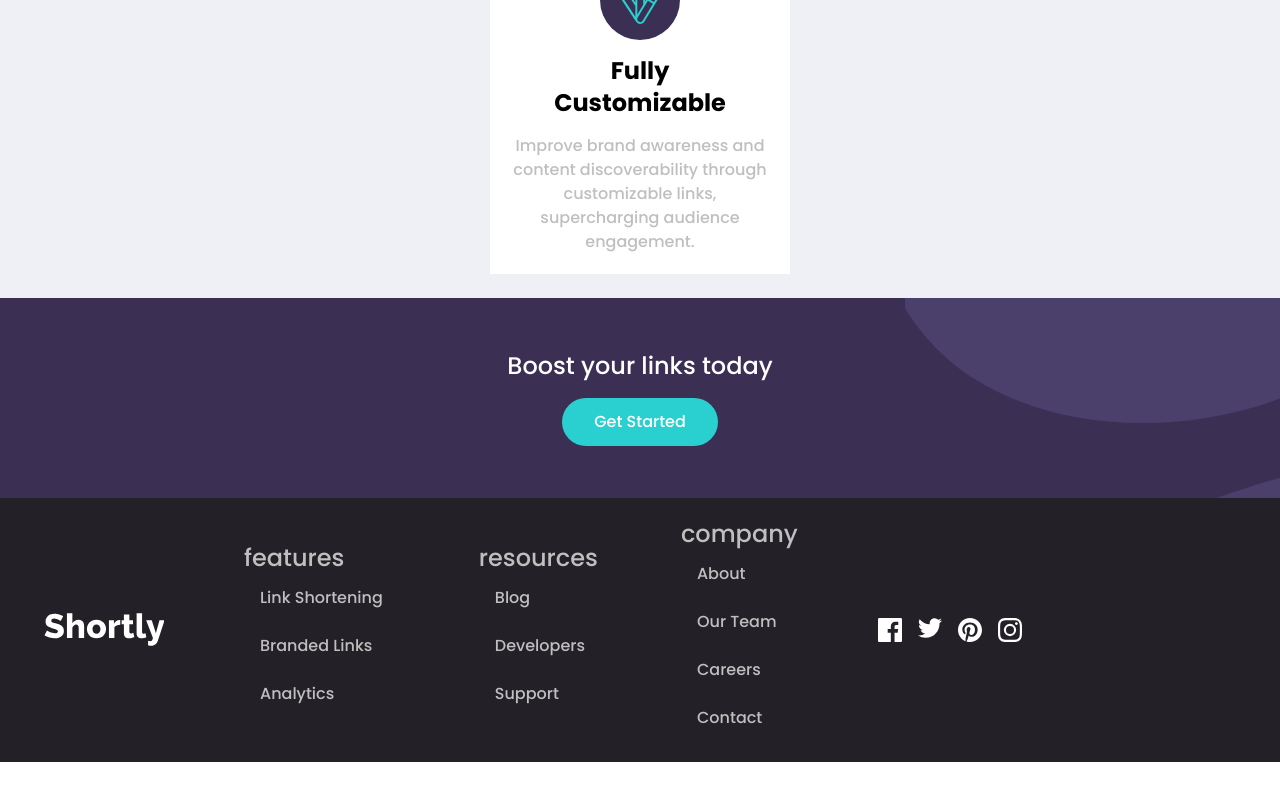
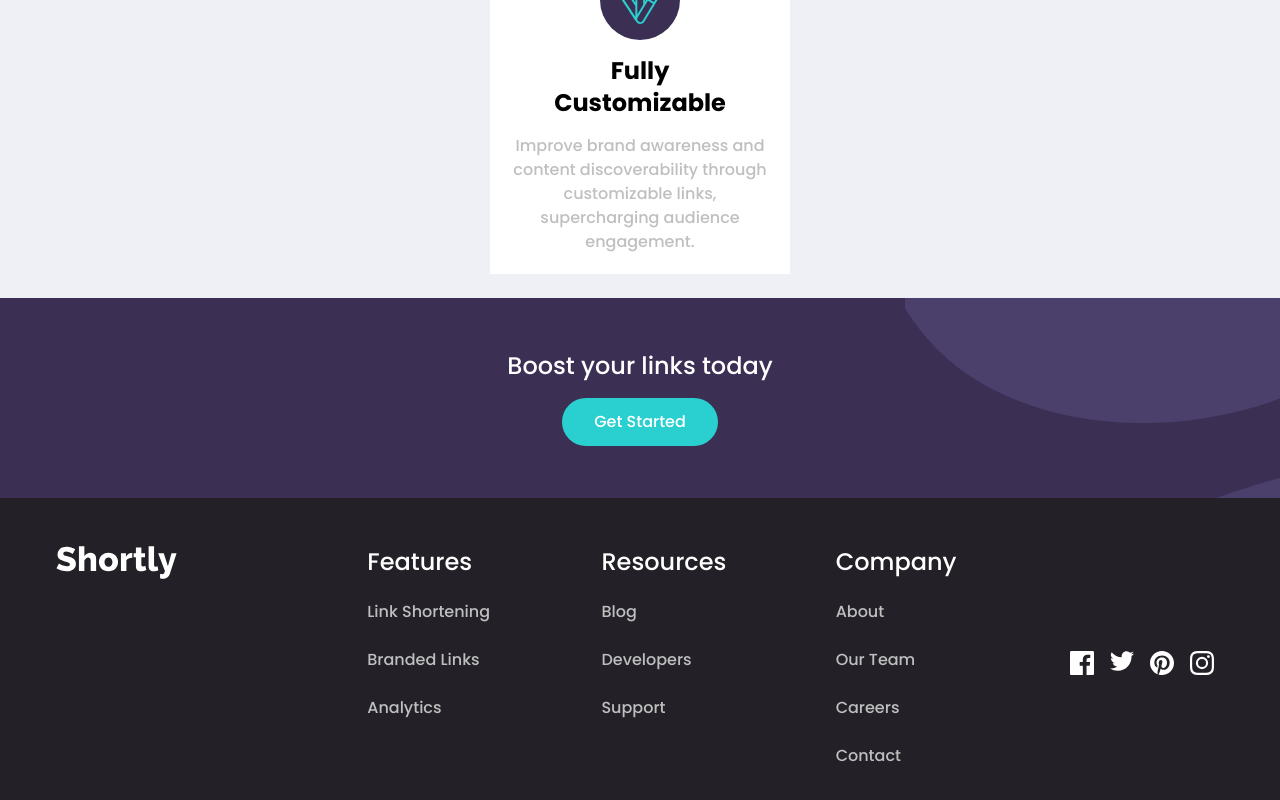
Before and after one commit to karolwk/url-shortening-api, a React (Create React App) app: page / in a window 1280 px wide. Shown: the part 1334-2134 px from the top of the page. Before the commit the page ends 2096 px from the top, so only its background shows below. Built offline with nearby package versions, Linux system fonts and the light colour scheme.

Commit message:
cleanup and style fixes

```diff
--- a/src/components/Footer/Footer.tsx
+++ b/src/components/Footer/Footer.tsx
@@ -1,14 +1,6 @@
-import {
-  Box,
-  Container,
-  Typography,
-  List,
-  ListItem,
-  ListItemText,
-} from '@mui/material';
+import { Box, Container, Typography } from '@mui/material';
 import { useTheme } from '@mui/material/styles';
 
-import React from 'react';
 import IconFacebook from '../../assets/IconFacebook';
 import IconInstagram from '../../assets/IconInstagram';
 import IconPinterest from '../../assets/IconPinterest';
@@ -26,14 +18,26 @@ const Footer = (props: Props) => {
     company: ['About', 'Our Team', 'Careers', 'Contact'],
   };
 
-  const generateList = (obj: any) => {
+  const generateFooterColumns = (obj: any) => {
     return Object.keys(obj).map((ele) => (
       <TextList
         key={ele}
-        subheader={<Typography variant="h5">{ele}</Typography>}
+        sx={{
+          flex: 1,
+          padding: 0,
+          alignSelf: { md: 'start' },
+          textAlign: { xs: 'center', md: 'unset' },
+        }}
+        listItemSx={{
+          paddingLeft: { md: 0 },
+          textAlign: { xs: 'center', md: 'unset' },
+        }}
+        subheader={
+          <Typography variant="h5" color="white" sx={{ marginBottom: '10px' }}>
+            {ele[0].toUpperCase() + ele.slice(1).toLowerCase()}
+          </Typography>
+        }
         listItems={obj[ele]}
-        sx={{ padding: 0, textAlign: { xs: 'center', md: 'unset' } }}
-        listItemSx={{ textAlign: { xs: 'center', md: 'unset' } }}
       />
     ));
   };
@@ -50,7 +54,7 @@ const Footer = (props: Props) => {
       <Box
         maxWidth="xl"
         sx={{
-          padding: '20px',
+          padding: '3em 2em 2em 2em',
           margin: 'auto',
           display: 'flex',
           flexDirection: { xs: 'column', md: 'row' },
@@ -59,9 +63,13 @@ const Footer = (props: Props) => {
           gap: '5rem',
         }}
       >
-        <Logo htmlColor="white" />
-        {generateList(links)}
-        <Box sx={{ display: 'flex', gap: '1em', flexWrap: 'wrap' }}>
+        <Logo
+          htmlColor="white"
+          sx={{ alignSelf: { md: 'start' }, flex: { md: 1.5 } }}
+        />
+
+        {generateFooterColumns(links)}
+        <Box sx={{ display: 'flex', gap: '1em', flexWrap: 'wrap', flex: 1 }}>
           <IconFacebook />
           <IconTwitter />
           <IconPinterest />
```
